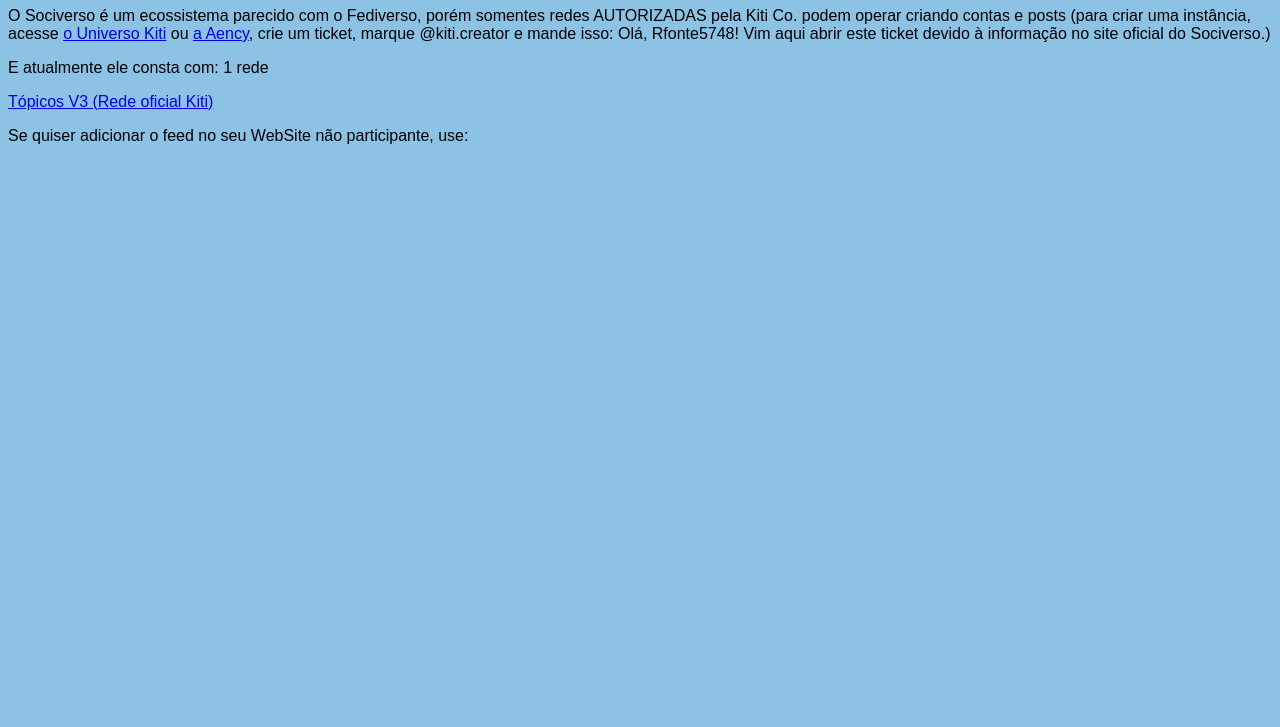
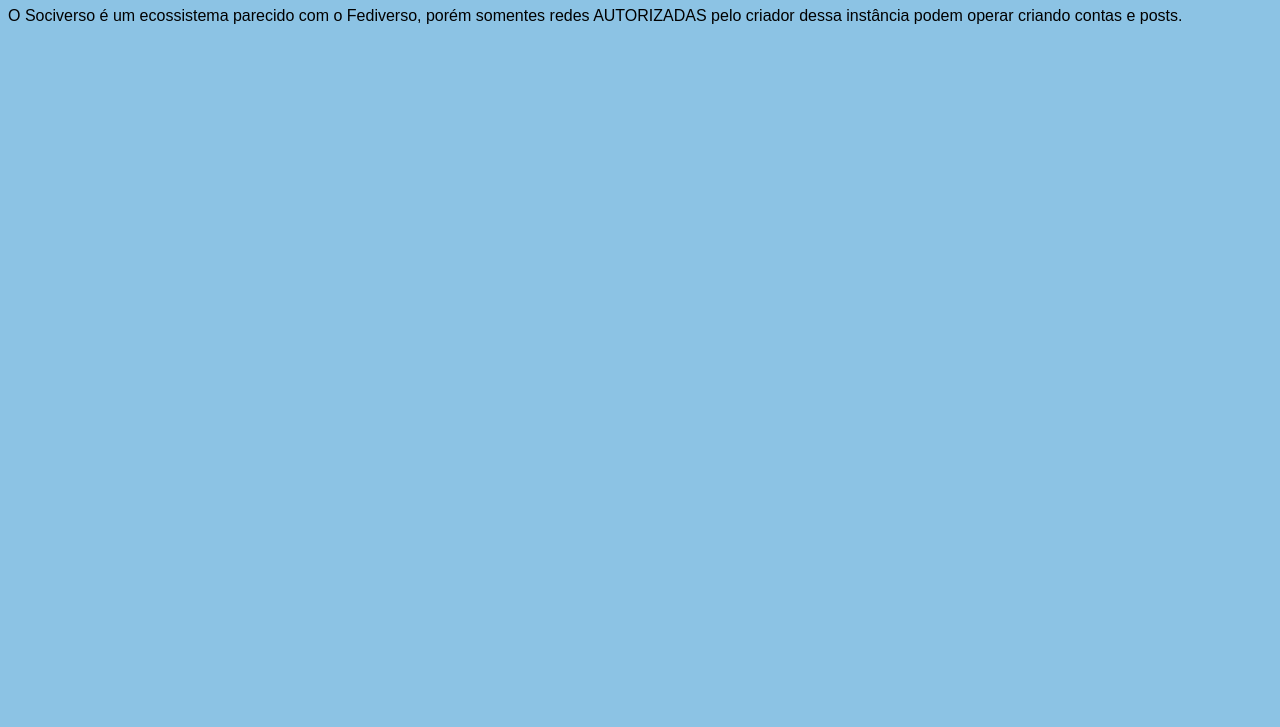
Before and after one commit to kiti-sites/Sociverso, a plain HTML site: page index.html in a window 1280 px wide. Shown: the part 73-800 px from the top of the page. Drawn offline with Linux system fonts and the light colour scheme.

Commit message:
Update index.html

```diff
--- a/index.html
+++ b/index.html
@@ -14,11 +14,7 @@
   </head>
   <body>
     <h1>Sociverso</h1>
-    <p>O Sociverso é um ecossistema parecido com o Fediverso, porém somentes redes AUTORIZADAS pela Kiti Co. podem operar criando contas e posts (para criar uma instância, acesse <a href="https://discord.gg/sKpxbZepgR">o Universo Kiti</a> ou <a href="ucGsp7zBkz">a Aency</a>, crie um ticket, marque @kiti.creator e mande isso: Olá, Rfonte5748! Vim aqui abrir este ticket devido à informação no site oficial do Sociverso.)</p>
-    <p>E atualmente ele consta com: 1 rede</p>
-    <a href="https://topicostres.netlify.app/">Tópicos V3 (Rede oficial Kiti)</a>
-    <p>Se quiser adicionar o feed no seu WebSite não participante, use:
-<script src="https://gist.github.com/kiti-sites/19452c1539a9af907d001adec7b6b3f0.js"></script>
+    <p>O Sociverso é um ecossistema parecido com o Fediverso, porém somentes redes AUTORIZADAS pelo criador dessa instância podem operar criando contas e posts.</p>
     </p>
   </body>
 </html>
```
